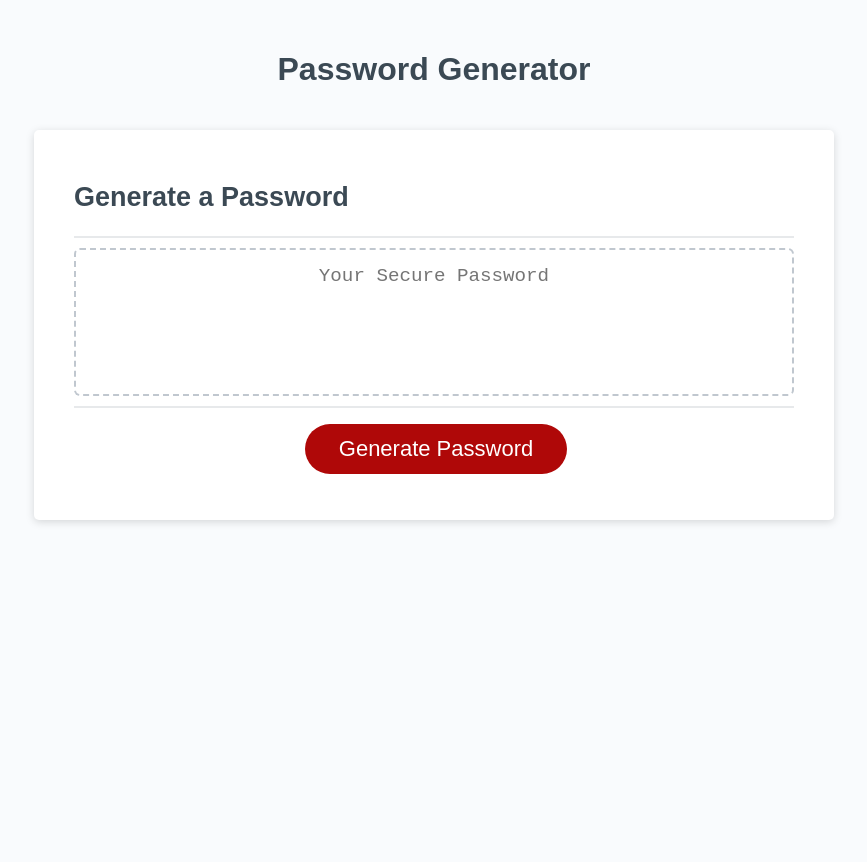
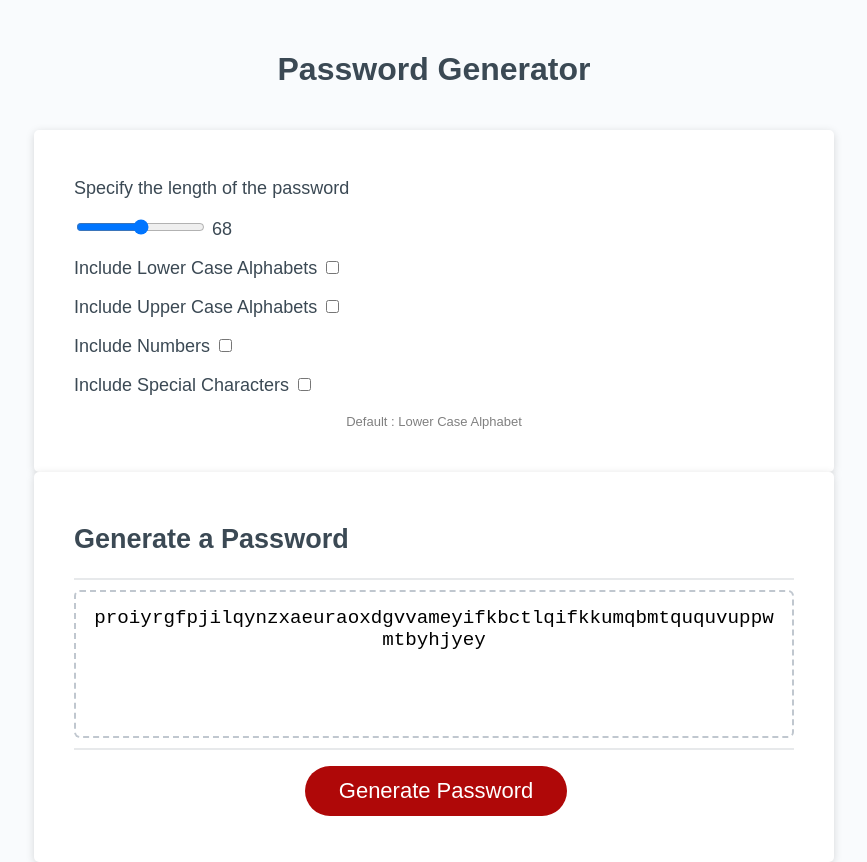
Before and after one commit to amitkarmacharya-edu/03-password-generator, a plain HTML site: page index.html in a window 1280 px wide. Both pictures are taken after a click on the button "Generate Password". Shown: the whole page, without its empty margins (206-1073 px from the left). Before the commit the page ends 800 px from the top, so only its background shows below. Drawn offline with Linux system fonts and the light colour scheme.

Commit message:
create generate js

```diff
--- a/generate-password.js
+++ b/generate-password.js
@@ -20,10 +20,47 @@ const characterSet = {
 // Collect User Data, View
 function userInput() {
 
-    // will store user choice
-    var userChoice;
+
+    // get user input
+    // get the form element
+    var formInput = document.getElementById('formInput');
+
+    // store users selection
+    var includeLower = formInput.lower.checked;
+    var includeUpper = formInput.upper.checked;
+    var includeNumbers = formInput.number.checked;
+    var includeSymbols = formInput.symbols.checked;
+    var passwordLength = parseInt(formInput.passwordLength.value);
+
+    // if user doesn't select any option, default to lower case
+    if(!(includeLower || includeUpper || includeNumbers || includeSymbols)) {
+        includeLower = true;
+    }
+
+    // store all options
+    var option = "";
+    if(includeLower) {
+        option += characterSet.lowerCase;
+    }
+    if(includeUpper) {
+        option += characterSet.upper;
+    }
+    if(includeNumbers) {
+        option += characterSet.numbers;
+    }
+    if(includeSymbols) {
+        option += characterSet.specialCharacters;
+    }
 
 
+    // create object userChoice
+    var userChoice = {
+        length: passwordLength,
+        allCharacterSet: option
+    };
+
+    console.log(userChoice.length);
+    console.log(userChoice.allCharacterSet);
 
     return userChoice;
 }
@@ -34,10 +71,10 @@ function userInput() {
 export function generatePassword() {
 
     // will store user password, random password
-    var password;
+    var password="";
 
     // get user Input, Character Set and the length of the password
-    var userchoice = userInput();
+    var userChoice = userInput();
 
     // get the length of the password
     var pwdLength = userChoice.length;
@@ -68,5 +105,5 @@ export function generatePassword() {
     // because we didn't pick from each charactre set individually, we don't have a pattern like
     // lowercaseRandom + upperCaseRandom + numberRandom + specialCharacterrandom
 
-    return Password;
+    return password;
 }
--- a/index.html
+++ b/index.html
@@ -4,32 +4,111 @@
     <!-- mobile responsive -->
     <meta charset="UTF-8" />
     <meta name="viewport" content="width=device-width, initial-scale=1.0" />
+
     <meta http-equiv="X-UA-Compatible" content="ie=edge" />
+
+    <!-- website title -->
     <title>Password Generator</title>
+
+    <!-- linked style sheet -->
     <link rel="stylesheet" href="style.css" />
+
   </head>
+
   <body>
+
+    <!-- wrapper div, creates padding around window -->
     <div class="wrapper">
+
+      <!-- header -->
       <header>
+
+        <!-- heading -->
         <h1>Password Generator</h1>
+
       </header>
+
+      <!-- main content -->
+      <main>
+
+        <!-- collects user input with forms -->
+        <section>
+
+          <!-- hidden heading -->
+          <h3 hidden>Create Your Password set</h3>
+
+          <!-- forms stores all the user inputs -->
+          <form class="card" id="formInput" action="#">
+
+            <p>
+              <!-- length of the password -->
+              <label for="passwordLength">Specify the length of the password</label>
+              <p>
+                <input id="pwd-range" oninput="document.getElementById('display-range').textContent= this.value" type="range" name="passwordLength" min="8" max="128" id="pwdLength">
+                <span id="display-range">68</span>
+              </p>
+            </p>
+
+            <p>
+              <label for="lower">Include Lower Case Alphabets</label>
+              <input type="checkbox" name="lower" >
+            </p>
+
+            <p>
+              <label for="upperr">Include Upper Case Alphabets</label>
+              <input type="checkbox" name="upper" >
+            </p>
+
+            <p>
+              <label for="number">Include Numbers </label>
+              <input type="checkbox" name="number" >
+            </p>
+
+            <p>
+              <label for="symbols">Include Special Characters</label>
+              <input type="checkbox" name="symbols" >
+            </p>
+
+            <p class="text-default">Default : Lower Case Alphabet</p>
+
+          </form>
+
+        </section>
+
+        <section>
+
           <div class="card">
+
             <div class="card-header">
               <h2>Generate a Password</h2>
             </div>
+
             <div class="card-body">
+
               <textarea
                 readonly
                 id="password"
                 placeholder="Your Secure Password"
                 aria-label="Generated Password"
               ></textarea>
+
             </div>
+
             <div class="card-footer">
               <button id="generate" class="btn">Generate Password</button>
             </div>
+
           </div>
+
+        </section>
+
+      </main>
+
     </div>
+
+    <!-- linked javscript file -->
     <script type="module" src="./script.js"></script>
+
   </body>
+
 </html>
--- a/style.css
+++ b/style.css
@@ -72,6 +72,12 @@ header {
   clear: both;
 }
 
+.text-default {
+  color: gray;
+  font-size: 13px;
+  text-align: center;
+}
+
 .btn {
   border: none;
   background-color: hsl(360, 91%, 36%);
```
Lines whose indentation alone changed are shown as unchanged.
